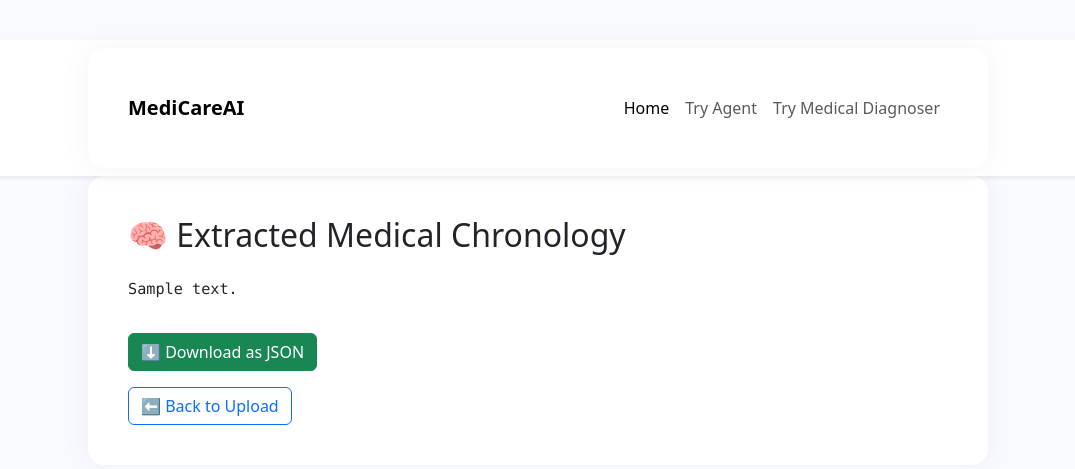
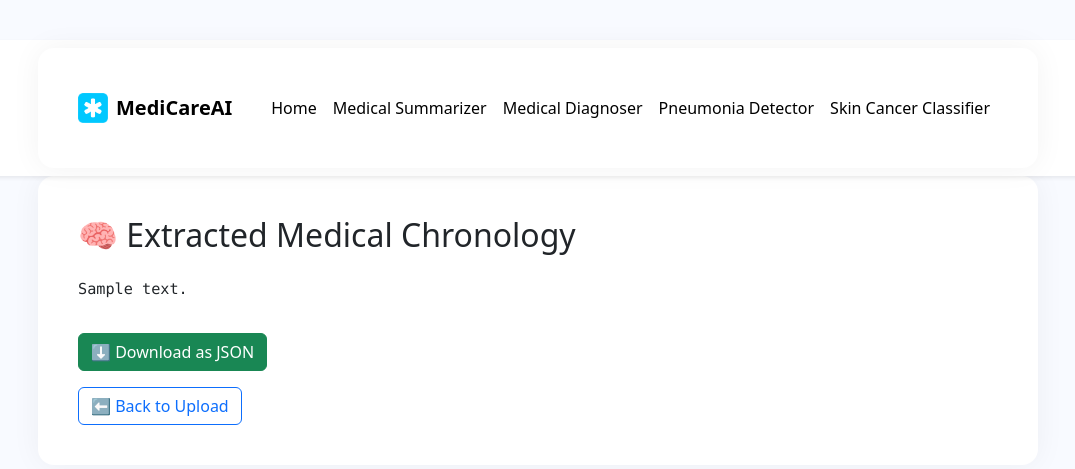
Before and after one commit to Shpatii/medicare, a Django app: template core/templates/result.html in a window 1280 px wide. Shown: the top 469 px of the page, without its empty margins (102-1177 px from the left). Run offline with Django 5.2, Linux system fonts and the light colour scheme; the template is opened without the code that fills it: most values are stand-ins (such as "Sample title", 1, 10 or a date in 2020).

Commit message:
Final Push

```diff
--- a/core/templates/pneumonia-result.html
+++ b/core/templates/pneumonia-result.html
@@ -89,7 +89,8 @@
       </p>
 
       {% if result.label == 'PNEUMONIA' %}
-        <p class="recommendation">⚠️ Contact a medical professional immediately.</p>
+        <p class="recommendation">⚠️ Contact a medical professional immediately. <br>
+        Below is the map with nearby Hospitals</p>
       {% elif result.label == 'NORMAL' %}
         <p class="recommendation">✅ No signs of pneumonia detected. You're all good!</p>
       {% endif %}
--- a/core/templates/result.html
+++ b/core/templates/result.html
@@ -14,7 +14,7 @@
       padding: 40px;
     }
     .container {
-      max-width: 900px;
+      max-width: 1000px;
       background: #fff;
       padding: 40px;
       border-radius: 16px;
@@ -24,12 +24,38 @@
       white-space: pre-wrap;
       font-size: 0.95rem;
     }
+     .navbar-nav .nav-link {
+  position: relative;
+  display: inline-block;
+  color: #000;
+  transition: color 0.3s;
+}
+
+.navbar-nav .nav-link::after {
+  content: '';
+  position: absolute;
+  left: 0;
+  bottom: 0;
+  height: 2px;
+  width: 0%;
+  background-color: #00C8FF; /* Blue underline */
+  transition: width 0.3s ease;
+}
+
+.navbar-nav .nav-link:hover::after {
+  width: 100%;
+}
+
+.navbar-nav .nav-link:hover {
+  color: #00C8FF;
+}
   </style>
 </head>
 <body>
-    <nav class="navbar navbar-expand-lg navbar-light bg-white shadow-sm">
+     <nav class="navbar navbar-expand-lg navbar-light bg-white shadow-sm">
   <div class="container">
     <a class="navbar-brand fw-bold d-flex align-items-center" href="#">
+      <img src="{% static 'Group 3.png' %}" alt="Logo" width="30" height="30" class="me-2">
       MediCareAI
     </a>
     <button class="navbar-toggler" type="button" data-bs-toggle="collapse" data-bs-target="#navbarNav">
@@ -38,13 +64,19 @@
     <div class="collapse navbar-collapse justify-content-end" id="navbarNav">
       <ul class="navbar-nav">
         <li class="nav-item">
-          <a class="nav-link active" href="{% url 'index' %}">Home</a>
+          <a class="nav-link active" aria-current="page" href="{% url 'index' %}">Home</a>
         </li>
         <li class="nav-item">
-          <a class="nav-link" href="{% url 'upload' %}">Try Agent</a>
+          <a class="nav-link" href="{% url 'upload' %}">Medical Summarizer</a>
         </li>
         <li class="nav-item">
-          <a class="nav-link" href="{% url 'chatbot'}">Try Medical Diagnoser</a>
+          <a class="nav-link" href="{% url 'chatbot' %}">Medical Diagnoser</a>
+        </li>
+        <li class="nav-item">
+          <a class="nav-link" href="{% url 'pneumonia_page' %}">Pneumonia Detector</a>
+        </li>
+        <li class="nav-item">
+          <a class="nav-link" href="{% url 'classify_skin_image' %}">Skin Cancer Classifier</a>
         </li>
       </ul>
     </div>
--- a/core/templates/upload.html
+++ b/core/templates/upload.html
@@ -97,7 +97,7 @@
           <a class="nav-link" href="{% url 'pneumonia_page' %}">Pneumonia Detector</a>
         </li>
         <li class="nav-item">
-          <a class="nav-link" href="{% url 'classify_skin_image' %}">Skin image</a>
+          <a class="nav-link" href="{% url 'classify_skin_image' %}">Skin Cancer Claasifier</a>
         </li>
       </ul>
     </div>
```
Also changed, not shown: core/templates/pneumonia-upload.html (+25 -11 lines).
